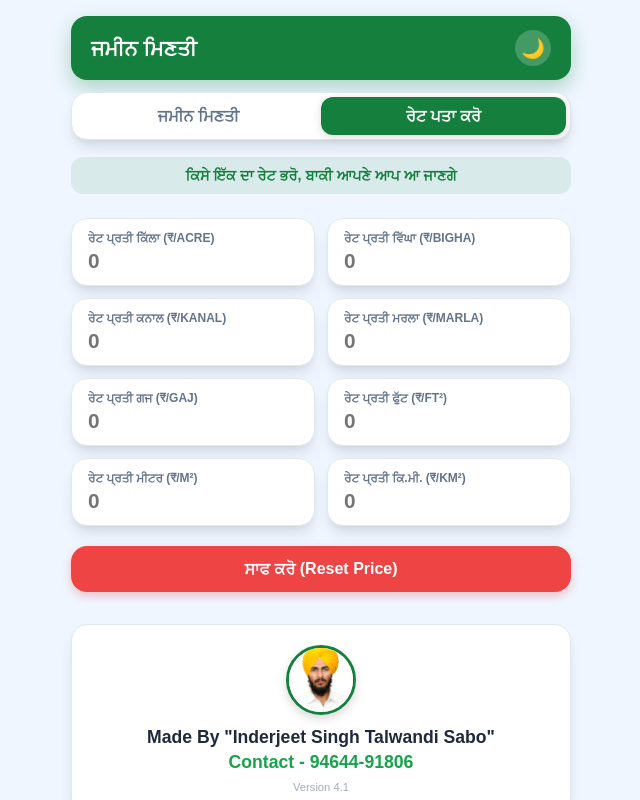
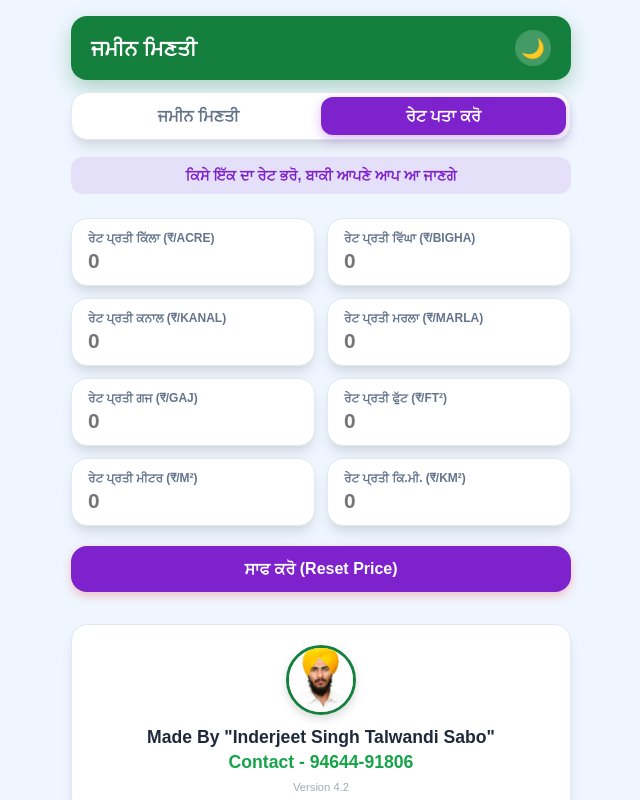
Before and after one commit to Insddrive/Land-measurement, a plain HTML site: page index.html in a window 1280 px wide. Both pictures are taken after a click on the button "ਰੇਟ ਪਤਾ ਕਰੋ". Shown: the whole page, without its empty margins (319-959 px from the left). Drawn offline with Linux system fonts and the light colour scheme.

Commit message:
Update index.html

```diff
--- a/index.html
+++ b/index.html
@@ -65,9 +65,14 @@
             flex: 1; border: none; background: transparent; padding: 10px; border-radius: 12px;
             font-size: 1rem; font-weight: 700; color: var(--text-sub); cursor: pointer; transition: all 0.2s;
         }
-        .tab-btn.active {
-            background: var(--primary); color: white; box-shadow: 0 2px 8px rgba(0,0,0,0.15);
-        }
+
+        /* Active Tab Styles */
+        .tab-btn.active { color: white; box-shadow: 0 2px 8px rgba(0,0,0,0.15); }
+
+        /* Specific Colors for Tabs */
+        #btn-area.active { background: var(--primary); }
+        #btn-price.active { background: #7e22ce; box-shadow: 0 4px 12px rgba(126, 34, 206, 0.3); }
+
         .tab-content { display: none; animation: fadeIn 0.3s ease; }
         .tab-content.active { display: flex; flex-direction: column; gap: 12px; }
 
@@ -235,8 +240,8 @@
 
     <!-- PRICE CALCULATOR TAB -->
     <div id="tab-price" class="tab-content">
-        <div style="padding:10px; background:rgba(21, 128, 61, 0.1); border-radius:12px; margin-bottom:12px; text-align:center;">
-             <p style="font-size:0.9rem; color:var(--primary); font-weight:700;">ਕਿਸੇ ਇੱਕ ਦਾ ਰੇਟ ਭਰੋ, ਬਾਕੀ ਆਪਣੇ ਆਪ ਆ ਜਾਣਗੇ</p>
+        <div style="padding:10px; background:rgba(126, 34, 206, 0.1); border-radius:12px; margin-bottom:12px; text-align:center;">
+             <p style="font-size:0.9rem; color:#7e22ce; font-weight:700;">ਕਿਸੇ ਇੱਕ ਦਾ ਰੇਟ ਭਰੋ, ਬਾਕੀ ਆਪਣੇ ਆਪ ਆ ਜਾਣਗੇ</p>
         </div>
 
         <div class="grid-2">
@@ -257,14 +262,14 @@
             <div class="card"><div class="label">ਰੇਟ ਪ੍ਰਤੀ ਕਿ.ਮੀ. (₹/Km²)</div><input type="text" inputmode="decimal" id="p_sqKm" class="input-val" placeholder="0" oninput="calculatePrice('sqKm', this.value)"></div>
         </div>
 
-        <button class="btn-reset" onclick="resetPrice()">ਸਾਫ ਕਰੋ (Reset Price)</button>
+        <button class="btn-reset" onclick="resetPrice()" style="background:#7e22ce;">ਸਾਫ ਕਰੋ (Reset Price)</button>
     </div>
 
     <div class="footer">
         <img src="profile.jpg" alt="Inderjeet Singh" class="profile-pic" onerror="this.src='https://cdn-icons-png.flaticon.com/512/3135/3135715.png'">
         <span class="name">Made By "Inderjeet Singh Talwandi Sabo"</span>
         <p class="contact">Contact - 94644-91806</p>
-        <span class="version">Version 4.1</span>
+        <span class="version">Version 4.2</span>
     </div>
 </div>
 
@@ -360,26 +365,19 @@
     }
 
     // PRICE LOGIC WITH COMMAS
-    // Helper to format numbers with Indian comma system
     function formatMoney(num) {
         if (!num && num !== 0) return '';
-        // toLocaleString('en-IN') adds commas nicely (e.g. 1,00,000)
-        // maximumFractionDigits: 2 to keep it clean like money
         return Number(num).toLocaleString('en-IN', { maximumFractionDigits: 2 });
     }
 
-    // Helper to parse comma separated string back to number
     function parseMoney(str) {
         if (!str) return '';
-        // Remove all commas
         return parseFloat(str.replace(/,/g, ''));
     }
 
     function updatePriceFields(pricePerSqFt, sourceKey = null) {
         if (pricePerSqFt === '') { Object.keys(priceInputs).forEach(k => { if (k !== sourceKey) priceInputs[k].value = ''; }); return; }
 
-        // We only format the fields that are NOT the one being typed in
-        // to avoid cursor jumping issues.
         const setVal = (key, val) => {
             if (key !== sourceKey) {
                 priceInputs[key].value = formatMoney(val);
@@ -397,15 +395,11 @@
     }
 
     function calculatePrice(unit, value) {
-        // We take the raw string 'value' which might contain commas if the user typed them
-        // But mostly we care about cleaning it first
         if (value === '') { updatePriceFields('', unit); return; }
 
         let numValue = parseMoney(value);
         if (isNaN(numValue)) return;
 
-        // Calculate Price Per Sq Ft first
-        // Formula: Price_Per_SqFt = Input_Price / Area_Of_Input_Unit
         let pricePerSqFt = numValue / RATES[unit];
         updatePriceFields(pricePerSqFt, unit);
     }
```
